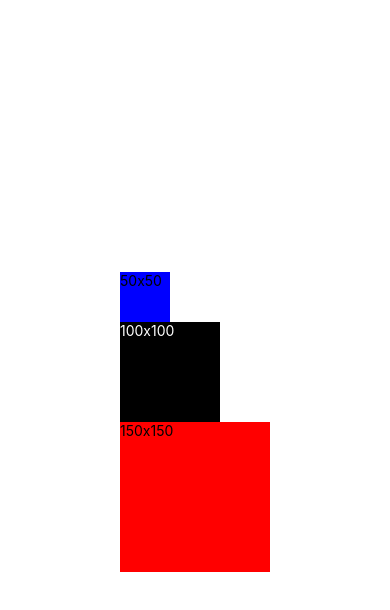
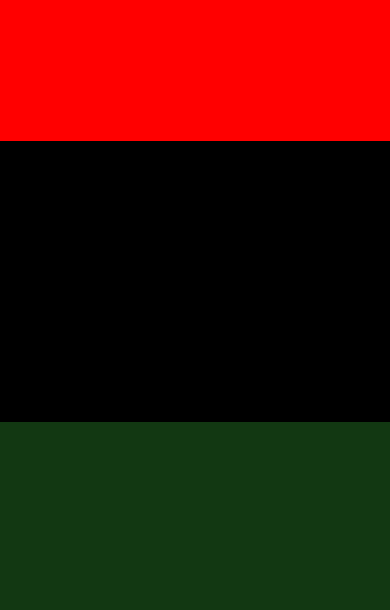
Before and after one commit to tweakershin/react-native-tutorials, a React Native app: screen / in a window 390 px wide. Shown: the top 610 px of the page. Built offline with nearby package versions, Linux system fonts and the light colour scheme.

Commit message:
FlexDimensionsBasics

```diff
--- a/App.js
+++ b/App.js
@@ -7,6 +7,7 @@ import GreetingGroup from "./src/components/GreetingGroup";
 import BlinkApp from "./src/components/BlinkApp";
 import StyleApp from "./src/components/StyleApp";
 import PracticeBox from "./src/components/PracticeBox";
+import FlexDimensionsBasics from "./src/components/FlexDimensioinsBasics";
 
 export default function App() {
   // 함수형 컴포넌트
@@ -18,9 +19,11 @@ export default function App() {
       {/* <Bananas /> */}
       {/* <GreetingGroup /> */}
       {/*<BlinkApp /> */}
-      {/**/}
       {/*<StyleApp />*/}
-      <PracticeBox />
+      {/*<PracticeBox />*/}
+
+      <FlexDimensionsBasics />
+      {/* */}
     </View>
   );
 }
--- /dev/null
+++ b/src/components/FlexDimensioinsBasics.js
@@ -0,0 +1,15 @@
+import React, { Component } from "react";
+import { View, Text } from "react-native";
+
+export default class FlexDirmensionsBasics extends Component {
+  render() {
+    return (
+      //아래 view flex:1을 지우면 안보이게 됨.
+      <View style={{ flex: 1, width: "100%" }}>
+        <View style={{ flex: 1, backgroundColor: "red" }} />
+        <View style={{ flex: 2, backgroundColor: "black" }} />
+        <View style={{ flex: 3, backgroundColor: "#123812" }} />
+      </View>
+    );
+  }
+}
```
